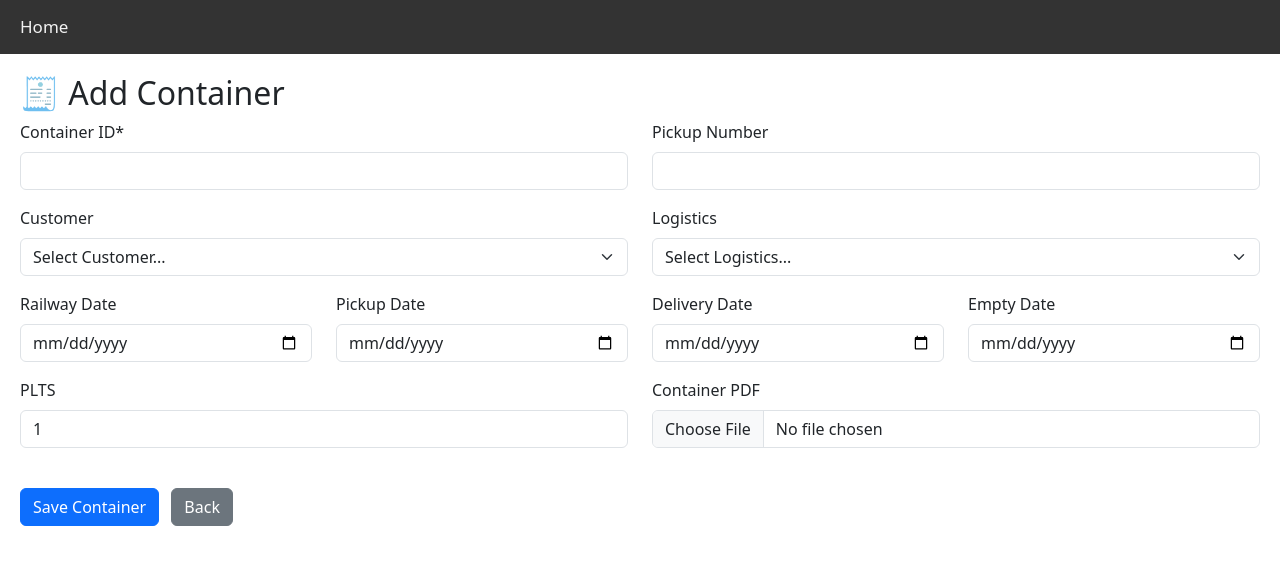
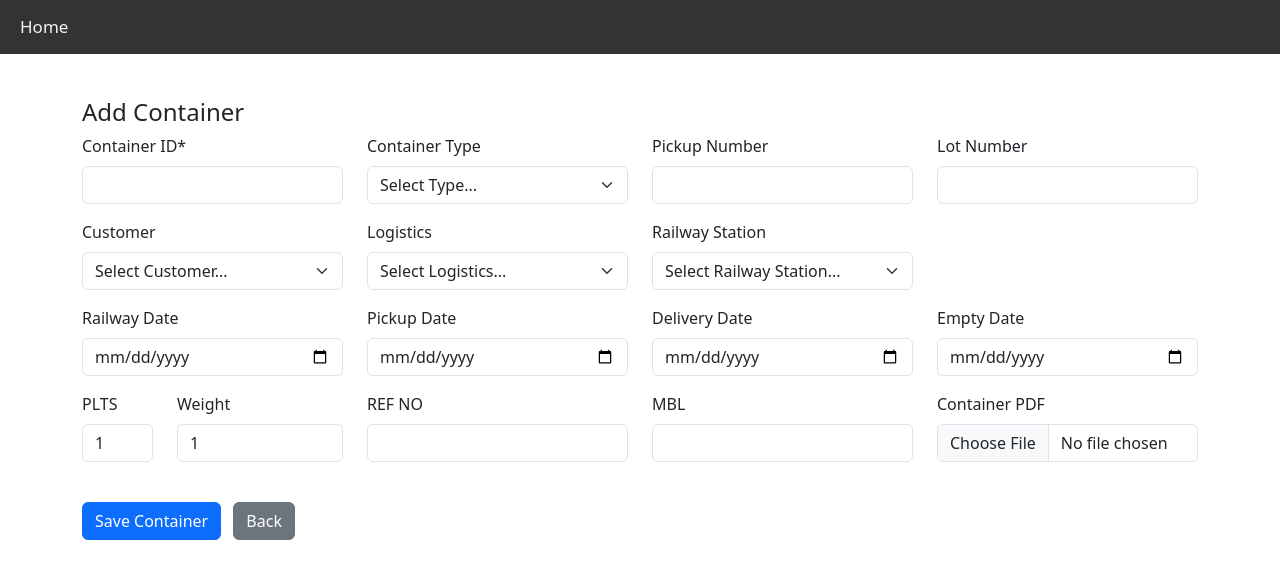
Before and after one commit to rosaspace/rimei, a Django app: page /add_container_view/ in a window 1280 px wide. Shown: the part 60-639 px from the top of the page. Run offline with Django 4.2, Linux system fonts and the light colour scheme; data that the repository does not hold is empty; some libraries are stand-ins or nearby versions.

Commit message:
change show style

```diff
--- a/container/pyviews/container.py
+++ b/container/pyviews/container.py
@@ -15,7 +15,15 @@ def add_container_view(request):
     """显示添加Container的页面"""
     customers = InvoiceCustomer.objects.all()
     logistics = LogisticsCompany.objects.all()
-    return render(request, 'container/containerManager/add_container.html',{'customers': customers,'logistics':logistics})
+    inboundCategory = InboundCategory.objects.all()
+    railstation= RailwayStation.objects.all()
+    carrier = Carrier.objects.all()
+    return render(request, 'container/containerManager/add_container.html',{
+        'customers': customers,
+        'logistics':logistics,
+        'inboundCategory':inboundCategory,
+        'railstation':railstation,
+        'carrier':carrier,})
 
 # 新增Container
 def add_container(request):
@@ -38,11 +46,18 @@ def add_container(request):
             # 获取基本字段
             # container_id = request.POST.get('container_id')
             pickup_number = request.POST.get('pickup_number')
+            lot = request.POST.get('lot_number')
             plts_value = request.POST.get('plts')
+            refnumber = request.POST.get('ref_number')
+            mbl = request.POST.get('mbl')
+            weight = request.POST.get('weight')
             # customer_name = request.POST.get('customer_name')
             # logistics_name = request.POST.get('logistics_name')
             customer_name = InvoiceCustomer.objects.get(id=request.POST.get('customer_name'))
             logistics_name = LogisticsCompany.objects.get(id=request.POST.get('logistics_name'))
+            inbound_category = InboundCategory.objects.get(id=request.POST.get('inbound_category'))
+            station_name = RailwayStation.objects.get(id=request.POST.get('station_name'))
+            carrier_name = Carrier.objects.get(id=request.POST.get('carrier_name'))
             print("plts_value: ",plts_value)
             print("customer_name: ",customer_name)
             print("logistics_name: ",logistics_name)
@@ -52,8 +67,15 @@ def add_container(request):
                 container_id=container_id,
                 pickup_number=pickup_number,
                 plts = plts_value,
+                lot = lot,
+                refnumber = refnumber,
+                mbl = mbl,
+                weight = weight,
+                inboundCategory= inbound_category,
                 customer = customer_name,
                 logistics = logistics_name,
+                railwayStation = station_name,
+                Carrier = carrier_name,
                 created_at=timezone.now(),
                 created_user=request.user,  # ✅ 保存创建人
             )
--- a/container/templates/container/containerManager/add_container.html
+++ b/container/templates/container/containerManager/add_container.html
@@ -1,22 +1,39 @@
 {% extends "container/base.html" %}
 {% block content %}
-<h2>🧾 Add Container</h2>
 
-<div class="container-form">
+
+<div class="container mt-4">
+    <h4>Add Container</h4>
+
     <form id="add-container-form">
         <div class="row">
-            <div class="col-md-6 mb-3">
+            <div class="col-md-3 mb-3">
                 <label for="container-id" class="form-label">Container ID*</label>
                 <input type="text" class="form-control" id="container-id" name="container_id" required>
             </div>
-            <div class="col-md-6 mb-3">
+            <div class="col-md-3 mb-3">
+                <label class="form-label">Container Type</label>
+                <select class="form-select" id="inbound_category" name="inbound_category" required>
+                    <option value="">Select Type...</option>
+                    {% for category in inboundCategory %}
+                    <option value="{{ category.id }}" {% if category.id == container.inboundCategory.id %}selected{% endif %}>
+                        {{ category }}
+                    </option>
+                    {% endfor %}
+                </select>
+            </div>
+            <div class="col-md-3 mb-3">
                 <label for="pickup-number" class="form-label">Pickup Number</label>
                 <input type="text" class="form-control" id="pickup-number" name="pickup_number">
+            </div>
+            <div class="col-md-3 mb-3">
+                <label for="lot_number" class="form-label">Lot Number</label>
+                <input type="text" class="form-control" id="lot_number" name="lot_number" >
             </div>
         </div>
 
         <div class="row">
-            <div class="col-md-6 mb-3">
+            <div class="col-md-3 mb-3">
                 <label for="customer_name" class="form-label">Customer</label>
                 <select class="form-select" id="customer_name" name="customer_name" required>
                     <option value="">Select Customer...</option>
@@ -27,7 +44,7 @@
                     {% endfor %}
                 </select>
             </div>
-            <div class="col-md-6 mb-3">
+            <div class="col-md-3 mb-3">
                 <label for="pickup-logistics_name" class="form-label">Logistics</label>
                 <select class="form-select" id="logistics_name" name="logistics_name" required>
                     <option value="">Select Logistics...</option>
@@ -38,6 +55,28 @@
                     {% endfor %}
                 </select>
             </div>
+            <div class="col-md-3 mb-3">
+                <label for="station_name" class="form-label">Railway Station</label>
+                <select class="form-select" id="station_name" name="station_name" required>
+                    <option value="">Select Railway Station...</option>
+                    {% for customer in railstation %}
+                    <option value="{{ customer.id }}" {% if customer.id == container.railwayStation.id %}selected{% endif %}>
+                        {{ customer.name }}
+                    </option>
+                    {% endfor %}
+                </select>
+            </div>
+            <!-- <div class="col-md-3 mb-3">
+                <label for="carrier_name" class="form-label">Carrier</label>
+                <select class="form-select" id="carrier_name" name="carrier_name" required>
+                    <option value="">Select Carrier...</option>
+                    {% for customer in carrier %}
+                    <option value="{{ customer.id }}" {% if customer.id == container.Carrier.id %}selected{% endif %}>
+                        {{ customer.name }}
+                    </option>
+                    {% endfor %}
+                </select>
+            </div> -->
         </div>
 
         <div class="row">
@@ -63,11 +102,23 @@
 
         </div>
         <div class="row">
-            <div class="col-md-6 mb-3">
+            <div class="col-md-1 mb-3">
                 <label for="plts" class="form-label">PLTS</label>
                 <input type="number" class="form-control" id="plts" name="plts" value="{{ plts|default:'1' }}" min="1" required>
             </div>
-            <div class="col-md-6 mb-3">
+            <div class="col-md-2 mb-3">
+                <label for="plts" class="form-label">Weight</label>
+                <input type="number" class="form-control" id="weight" name="weight" value="{{ plts|default:'1' }}" min="1" required>
+            </div>
+            <div class="col-md-3 mb-3">
+                <label for="pickup-number" class="form-label">REF NO</label>
+                <input type="text" class="form-control" id="ref_number" name="ref_number" >
+            </div>
+            <div class="col-md-3 mb-3">
+                <label for="lot_number" class="form-label">MBL</label>
+                <input type="text" class="form-control" id="mbl" name="mbl" >
+            </div>
+            <div class="col-md-3 mb-3">
                 <label for="container-pdf" class="form-label">Container PDF</label>
                 <input type="file" class="form-control" id="container-pdf" name="container_pdf" accept="application/pdf">
             </div>
--- a/container/templates/container/inventory/order_history.html
+++ b/container/templates/container/inventory/order_history.html
@@ -4,7 +4,7 @@
 {% block content %}
 <div class="container mt-4">
     <div>
-        <h3>Inventory History for: {{ product.name }}</h3>
+        <h3>Inventory History : {{ product.name }}</h3>
     </div>
     <!-- 显示入库和出库的总数量 -->
     <div>
```
Also changed, not shown: container/templates/container/containerManager/edit_container.html (+40 -39 lines), container/templates/container/rmorder/add_order.html (+22 -22 lines), container/templates/container/rmorder/edit_order.html (+19 -20 lines), container/templates/container/rmorder2.html (+23 -6 lines), container/templates/container/weekrecord.html (+20 -8 lines).
